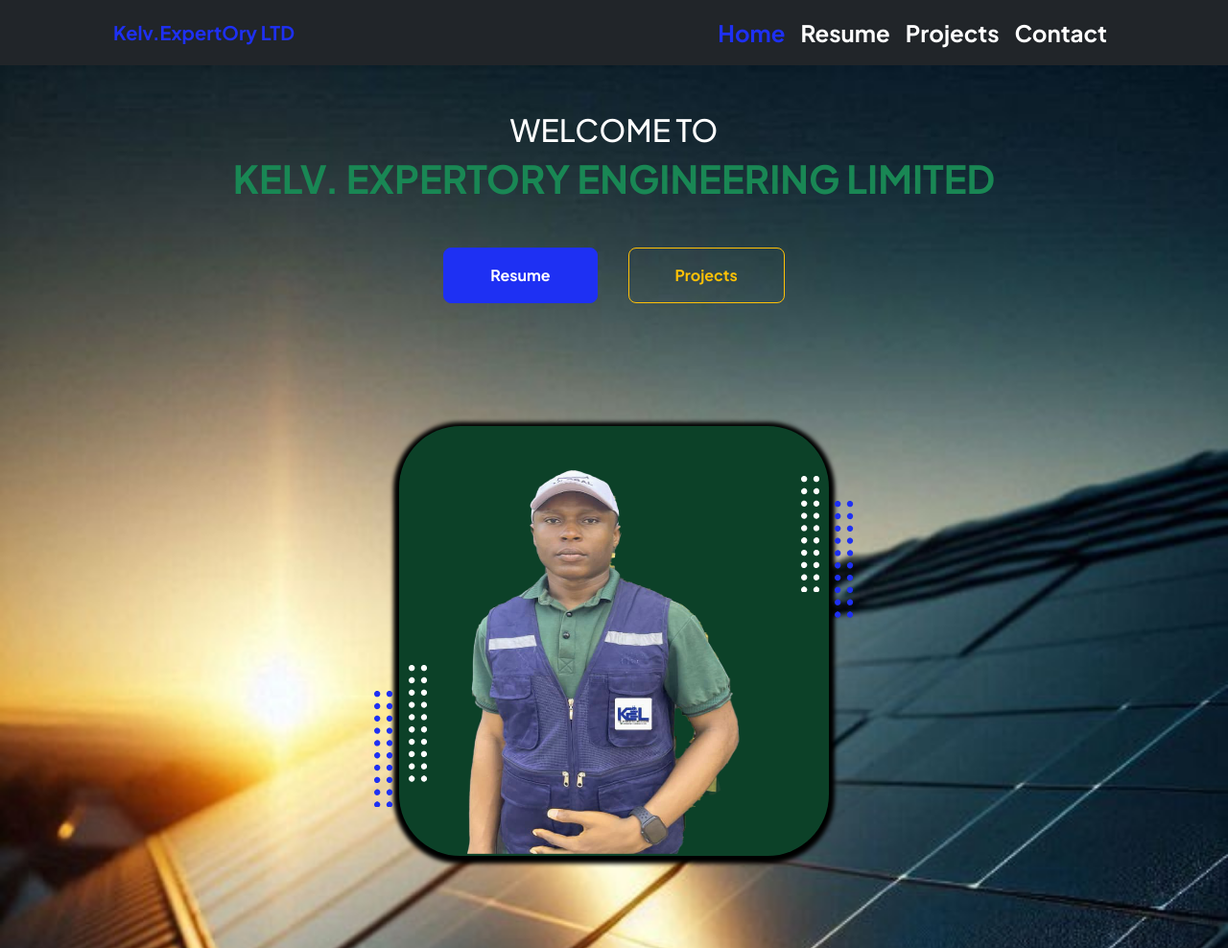
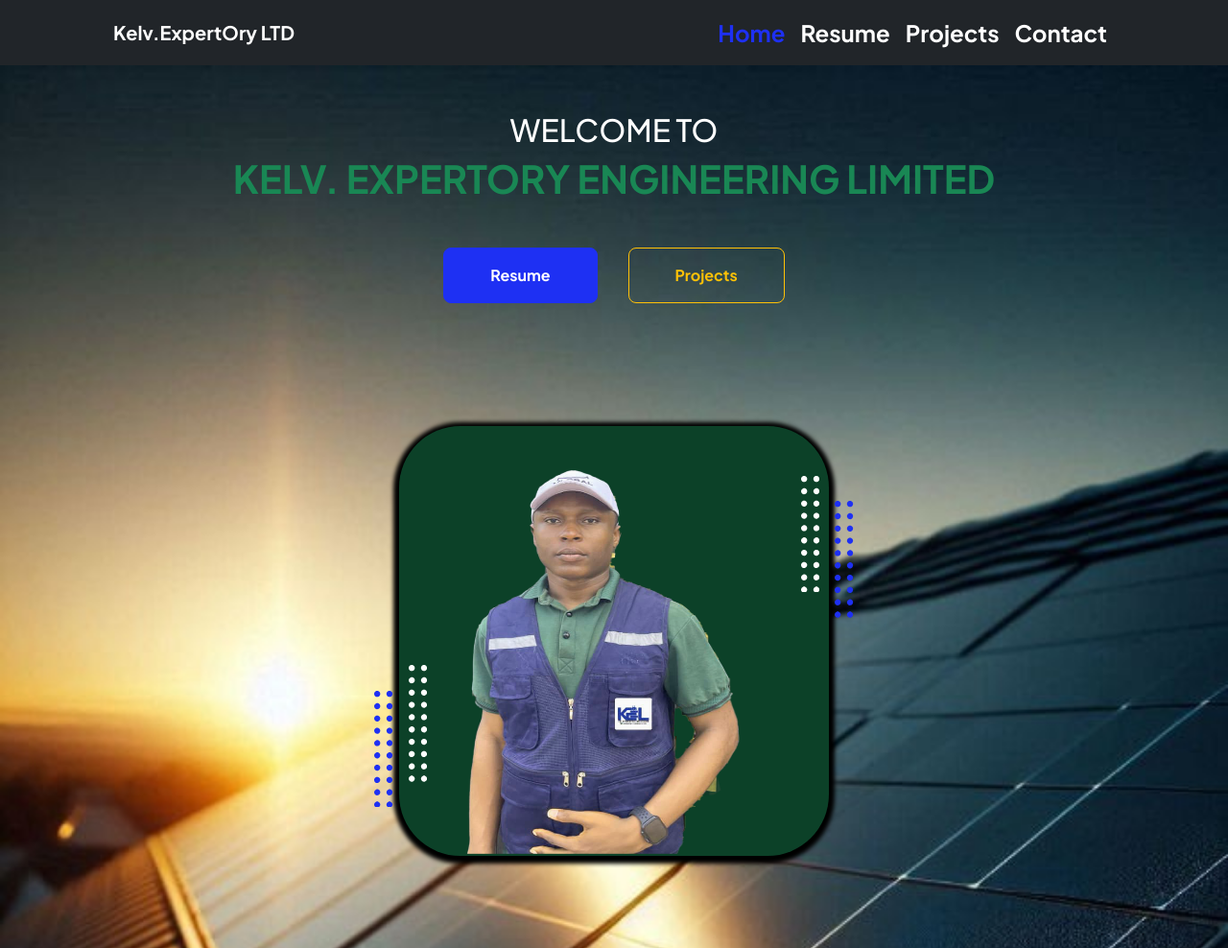
Before and after one commit to Wa8B4G/kelvexpertorylmt, a plain HTML site: page index.html in a window 1280 px wide. Shown: the top 988 px of the page at 96% size. Drawn offline with nearby package versions, Linux system fonts and the light colour scheme.

Commit message:
my commit

```diff
--- a/index.html
+++ b/index.html
@@ -33,7 +33,7 @@
         <div class="container px-5">
           <a class="navbar-brand fs-5" href="index.html">
 
-            <span class="fw-bolder text-primary">Kelv.ExpertOry LTD </span></a
+            <span class="fw-bolder text-white ">Kelv.ExpertOry LTD </span></a
           >
           <button
             class="navbar-toggler"
```
